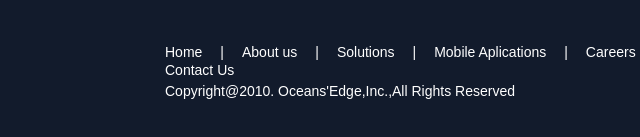
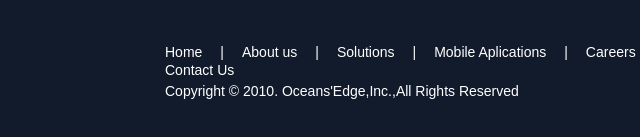
Before and after one commit to Chinmoysarker01/ssb_image_html_2, a plain HTML site: page index.html in a window 1280 px wide. Shown: the part 1378-1515 px from the top of the page, 3-643 px from the left. Drawn offline with Linux system fonts and the light colour scheme.

Commit message:
Update index.html

```diff
--- a/index.html
+++ b/index.html
@@ -145,7 +145,7 @@
 					<li><a href="#">Contact Us</a></li>
 				</ul>
 
-				<p>Copyright@2010. Oceans'Edge,Inc.,All Rights Reserved</p>
+				<p>Copyright © 2010. Oceans'Edge,Inc.,All Rights Reserved</p>
 
 			</div>
 
```
